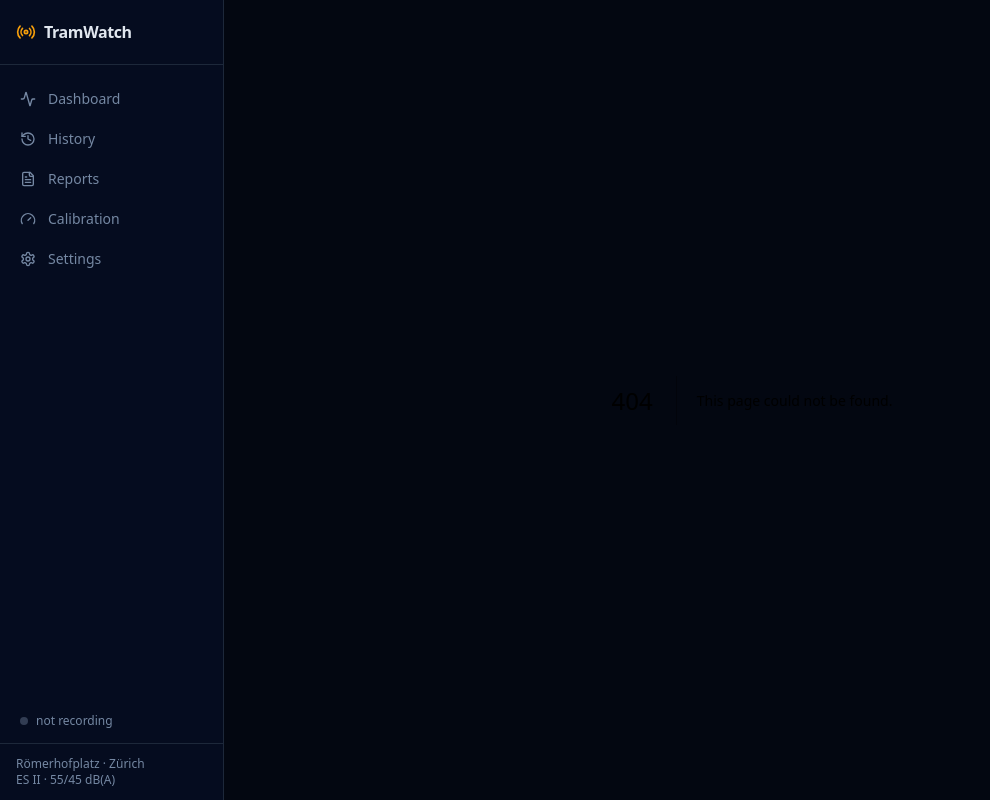
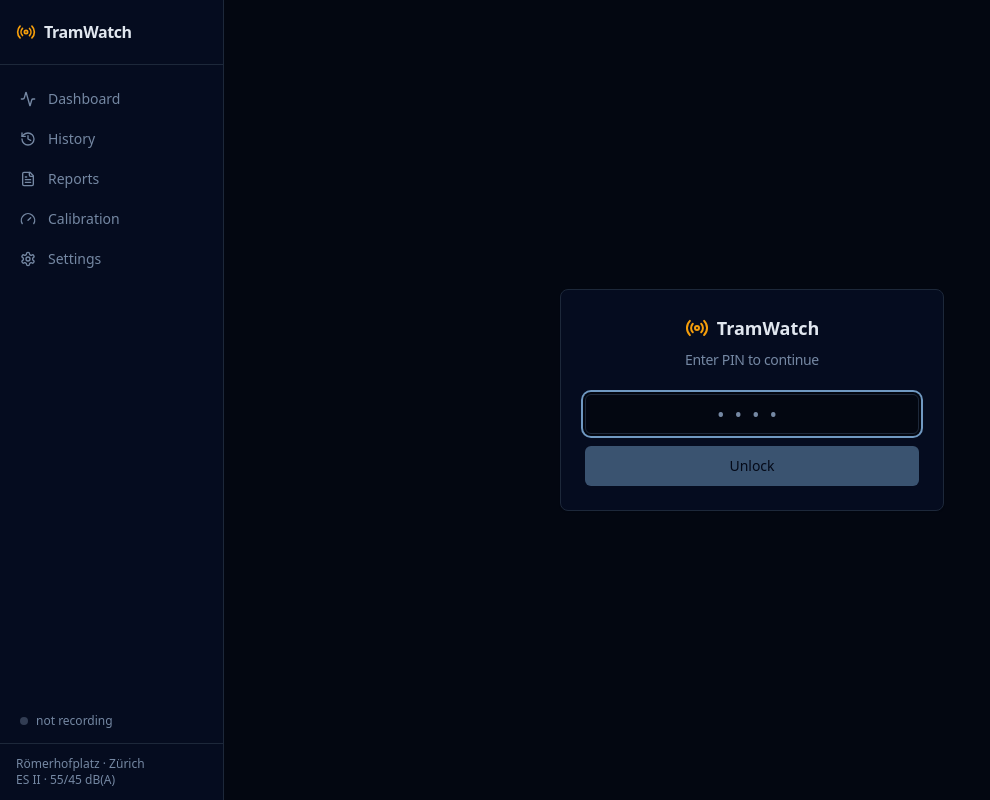
Before and after one commit to christiangobet/Swiss_noisemonitoring, a Next.js app: page /login in a window 1280 px wide. Before the commit this address had no page. Shown: the whole page, without its empty margins (0-990 px from the left). Built offline with nearby package versions, Linux system fonts and the light colour scheme.

Commit message:
feat: add PIN login page

```diff
--- /dev/null
+++ b/app/login/page.tsx
@@ -0,0 +1,74 @@
+'use client'
+
+import { useState, FormEvent } from 'react'
+import { useRouter } from 'next/navigation'
+import { Input } from '@/components/ui/input'
+import { Button } from '@/components/ui/button'
+import { Card, CardContent, CardHeader, CardTitle } from '@/components/ui/card'
+import { Radio } from 'lucide-react'
+
+export default function LoginPage() {
+  const [pin, setPin]         = useState('')
+  const [error, setError]     = useState<string | null>(null)
+  const [loading, setLoading] = useState(false)
+  const router = useRouter()
+
+  async function handleSubmit(e: FormEvent) {
+    e.preventDefault()
+    setLoading(true)
+    setError(null)
+    try {
+      const res = await fetch('/api/auth/login', {
+        method: 'POST',
+        headers: { 'Content-Type': 'application/json' },
+        body: JSON.stringify({ pin }),
+      })
+      if (res.ok) {
+        router.push('/')
+        router.refresh()
+      } else {
+        setError('Incorrect PIN')
+        setPin('')
+      }
+    } finally {
+      setLoading(false)
+    }
+  }
+
+  return (
+    <div className="min-h-screen flex items-center justify-center bg-background">
+      <Card className="w-full max-w-sm mx-4">
+        <CardHeader className="text-center space-y-2">
+          <div className="flex items-center justify-center gap-2">
+            <Radio className="h-6 w-6 text-amber-400" />
+            <span className="text-lg font-semibold">
+              {process.env.NEXT_PUBLIC_APP_TITLE ?? 'TramWatch'}
+            </span>
+          </div>
+          <CardTitle className="text-sm font-normal text-muted-foreground">
+            Enter PIN to continue
+          </CardTitle>
+        </CardHeader>
+        <CardContent>
+          <form onSubmit={handleSubmit} className="flex flex-col gap-3">
+            <Input
+              type="password"
+              placeholder="••••"
+              value={pin}
+              onChange={e => setPin(e.target.value)}
+              maxLength={8}
+              autoFocus
+              className="text-center text-xl tracking-[0.5em]"
+            />
+            {error && (
+              <p className="text-sm text-destructive text-center">{error}</p>
+            )}
+            <Button type="submit" disabled={loading || pin.length === 0}>
+              {loading ? 'Checking…' : 'Unlock'}
+            </Button>
+          </form>
+        </CardContent>
+      </Card>
+    </div>
+  )
+}
```
